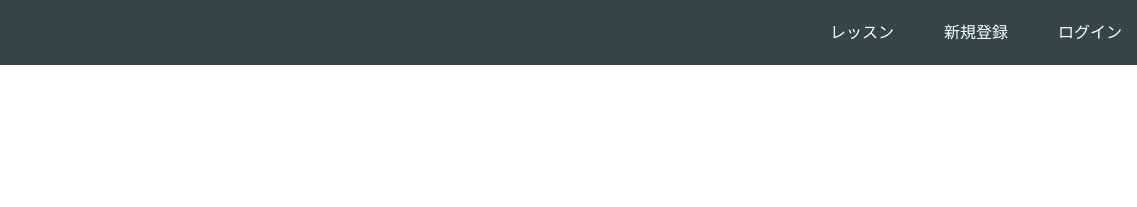
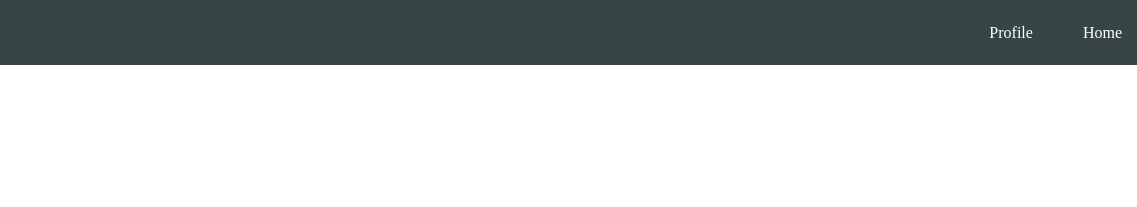
Before and after one commit to zawa7-7/zawa7-7.github.io, a plain HTML site: page index.html in a window 1280 px wide. Shown: the top 207 px of the page, 143-1280 px from the left. Drawn offline with Linux system fonts and the light colour scheme.

Commit message:
Update index.html

```diff
--- a/index.html
+++ b/index.html
@@ -15,9 +15,8 @@
       </div>
       <span class="fa fa-bars menu-icon"></span>
       <div class="header-right">
-        <a href="#">レッスン</a>
-        <a href="#">新規登録</a>
-        <a href="#" class="login">ログイン</a>
+        <a href="#">Profile</a>
+        <a href="#">Home</a>
       </div>
     </div>
   </header>
```
